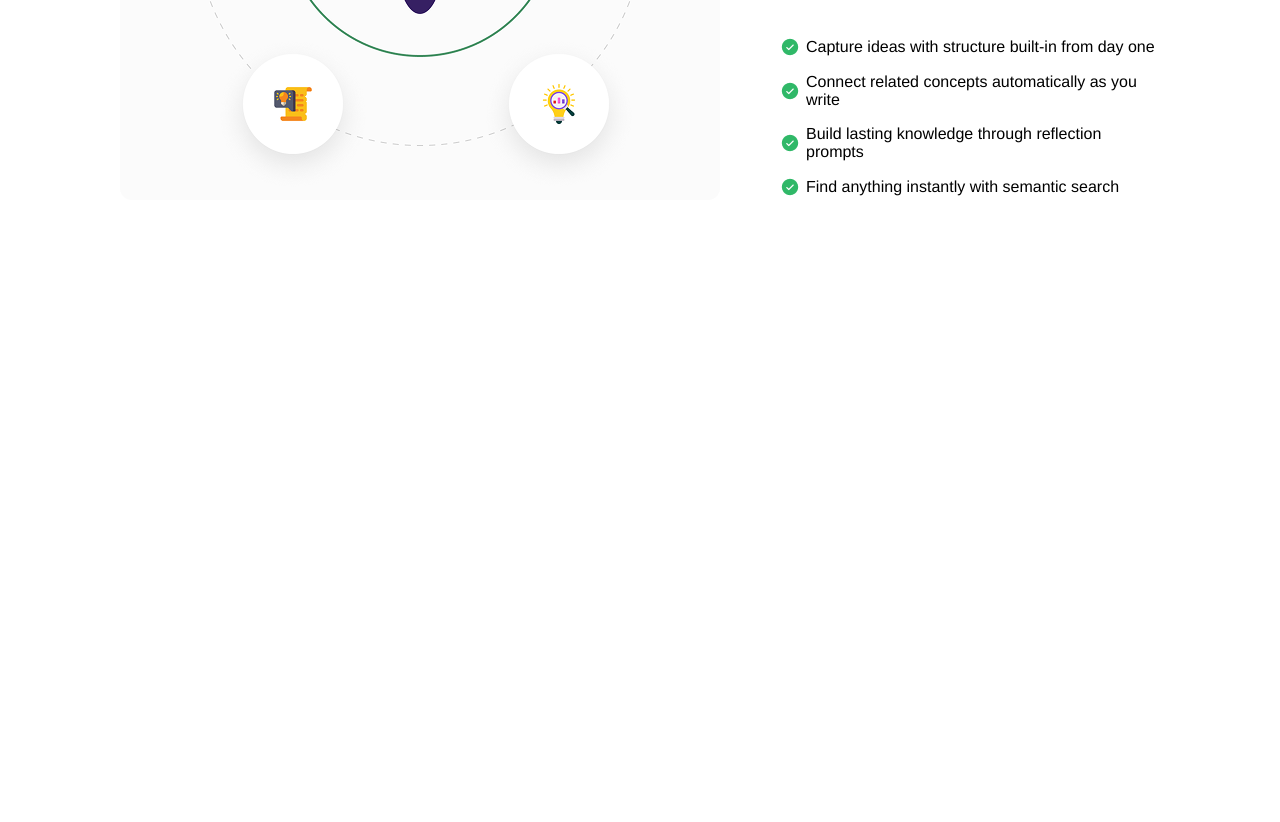
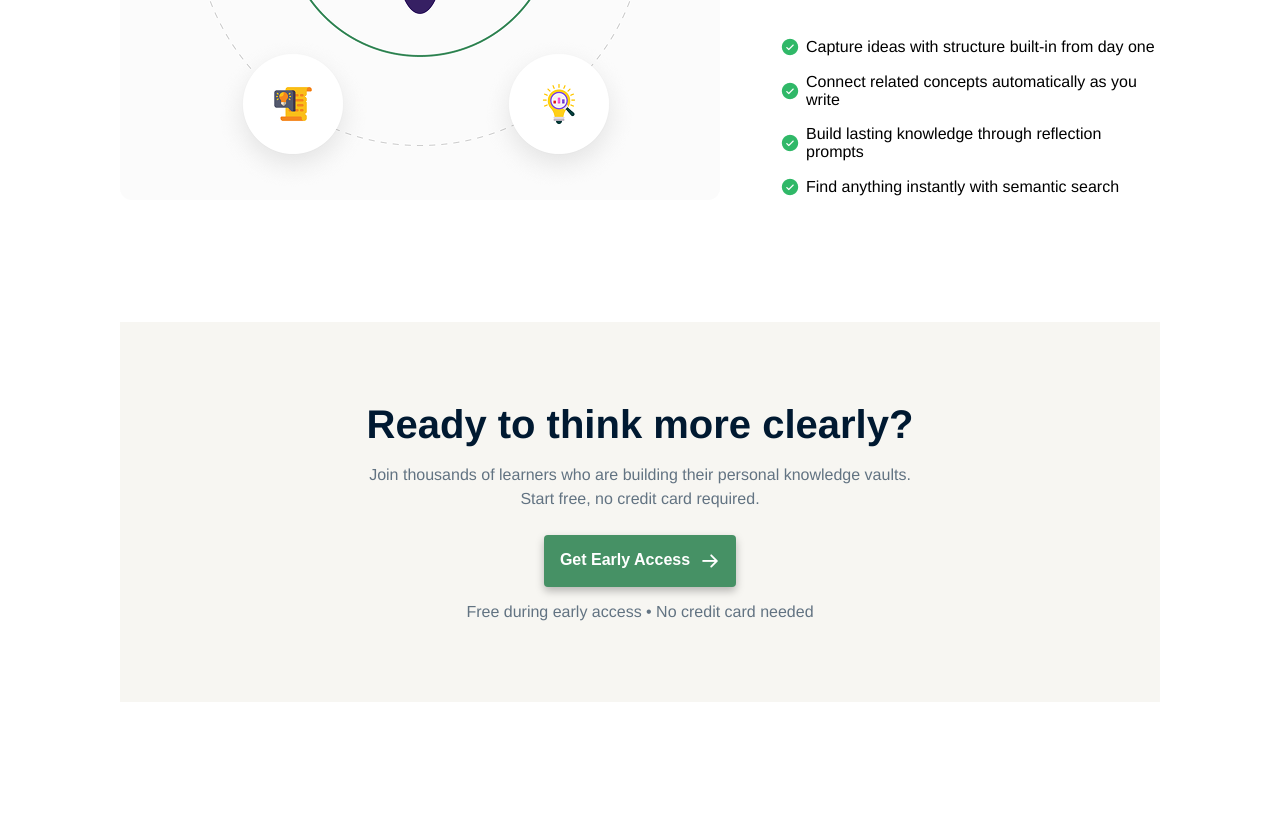
Before and after one commit to Aminulislam98/Assignment-001-PH, a plain HTML site: page index.html in a window 1280 px wide. Shown: the part 1729-2551 px from the top of the page. Before the commit the page ends 2051 px from the top, so only its background shows below. Drawn offline with Linux system fonts and the light colour scheme.

Commit message:
I created early-access-section styled with css

```diff
--- a/index.html
+++ b/index.html
@@ -30,6 +30,7 @@
         </div>
       </section>
     </header>
+
     <main>
       <section class="hero-section">
         <div class="structured-thinking-container">
@@ -141,7 +142,26 @@
           </div>
         </div>
       </section>
+
+      <section class="early-access-section">
+        <div class="early-access-container">
+          <h2 class="early-access-header">Ready to think more clearly?</h2>
+          <p class="early-access-description">
+            Join thousands of learners who are building their personal knowledge
+            vaults. <br />
+            Start free, no credit card required.
+          </p>
+          <button class="early-access-button">
+            Get Early Access
+            <img src="assets/ArrowRight.png" alt="ArrowRight" />
+          </button>
+          <p class="early-access-note">
+            Free during early access • No credit card needed
+          </p>
+        </div>
+      </section>
     </main>
+
     <footer></footer>
   </body>
 </html>
--- a/style.css
+++ b/style.css
@@ -281,3 +281,59 @@ body {
   gap: 6px;
   align-items: center;
 }
+/* this is for early access section */
+.early-access-section {
+  width: 100%;
+  height: 500px;
+  display: flex;
+  justify-content: center;
+  padding: 0 120px 120px 120px;
+}
+.early-access-container {
+  width: 100%;
+  background-color: #f7f6f2;
+  padding: 80px;
+  display: flex;
+  flex-direction: column;
+  justify-content: top;
+  align-items: center;
+  gap: 16px;
+}
+.early-access-header {
+  font-size: 40px;
+  font-weight: bold;
+  color: #001931;
+}
+.early-access-description {
+  font-size: 16px;
+  font-weight: 400;
+  color: #627382;
+  text-align: center;
+  line-height: 24px;
+  margin-bottom: 8px;
+}
+.early-access-button {
+  background-color: #469165;
+  font-size: 16px;
+  font-weight: 700;
+  color: white;
+  border: none;
+  padding: 16px;
+  border-radius: 4px;
+  display: flex;
+  justify-content: center;
+  gap: 10px;
+  cursor: pointer;
+  box-shadow: 0 4px 8px rgba(0, 0, 0, 0.267);
+}
+.early-access-button:hover {
+  background-color: #44a56c;
+}
+/* I used the :active pseudo-class selector because I had used it before. */
+.early-access-button:active {
+  background-color: #3db971;
+}
+.early-access-note {
+  font-size: 16px;
+  color: #627382;
+}
```
